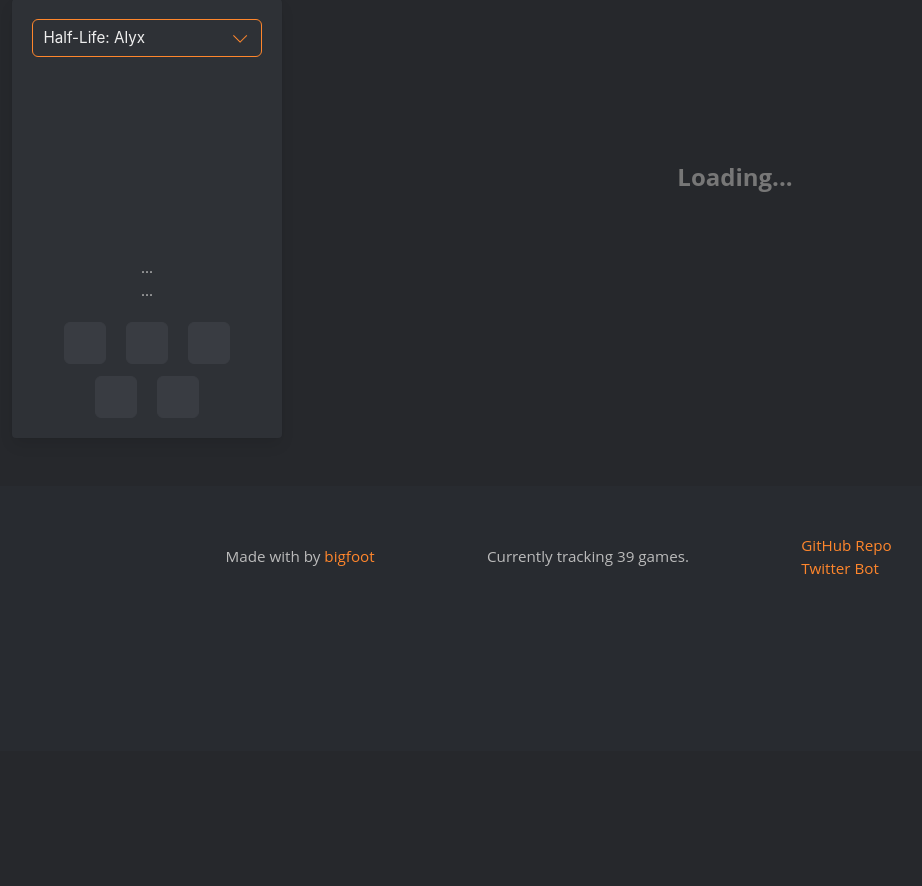
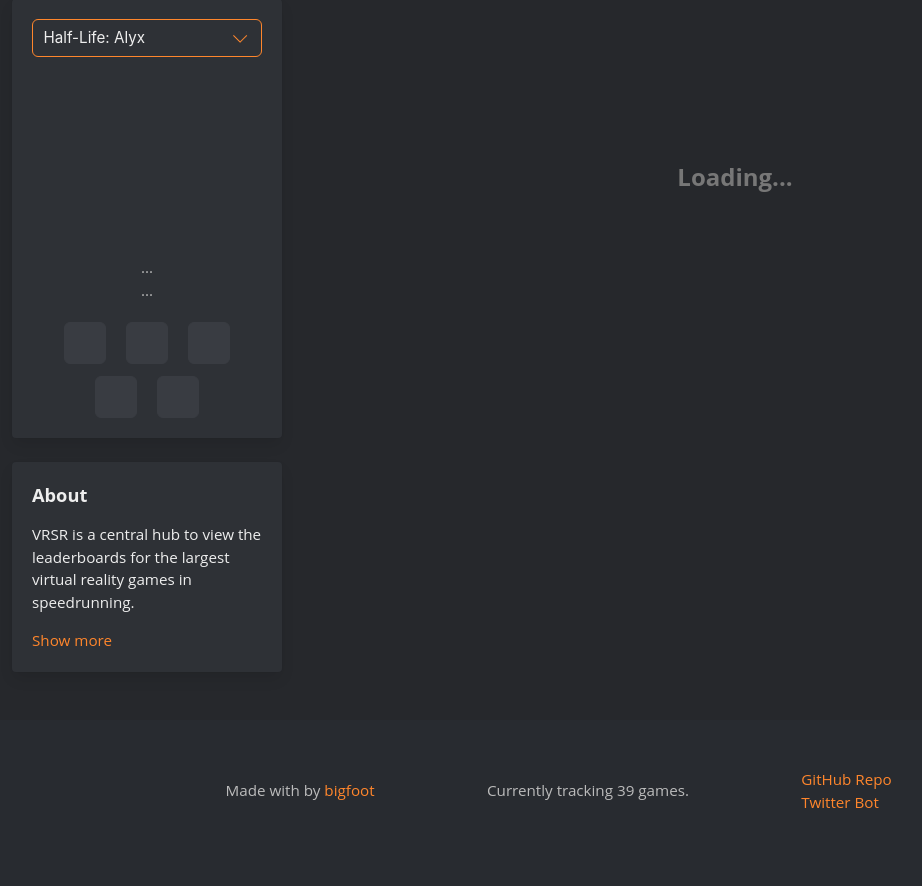
Before and after one commit to VRSpeedruns/VRSpeed.run, a PHP site: page /vrsr.php in a window 1280 px wide. Shown: the part 49-935 px from the top of the page, without its empty margins (52-974 px from the left). Before the commit the page ends 623 px from the top, so only its background shows below. Run offline with PHP 8.4, Linux system fonts and the light colour scheme; some libraries are stand-ins or nearby versions.

Commit message:
added about section, added loading animation for splits, added check in case a run has no video, fixed video button icon

```diff
--- a/vrsr.php
+++ b/vrsr.php
@@ -20,7 +20,6 @@
 		<link href="/assets/fa/css/all.css" rel="stylesheet">
 		<link rel="stylesheet" href="/assets/css/bulma.min.css">
 		<link rel="stylesheet" href="/vrsrassets/css/main.css">
-
 		<link rel="stylesheet" href="/assets/css/googlefonts.css">
 	</head>
 	<body onload="onLoad();">
@@ -53,6 +52,16 @@
 										<div class="button is-dark"><span class="icon"><i class="fas fa-chart-line"></i></span></div>
 									</a>
 								</div>
+							</div>
+						</div>
+						<div class="box about-info">
+							<h1>About</h1>
+							<p>VRSR is a central hub to view the leaderboards for the largest virtual reality games in speedrunning.</p>
+							<a id="about-info-toggle" onclick="toggleAboutInfo();"><i class="fas fa-caret-down"></i> Show more</a>
+							<div id="about-info-more" style="display: none;">
+								<p>If there's a game that you believe belongs on here or you see a bug or error, please ping me (bigfoot#0001) in the VR Speedrunning Discord server.</p>
+								<p>If you'd like to hang out and discuss VR speedrunning, consider joining the <a href="https://discord.gg/7PKWZuW">VR Speedrunning Discord server</a>!</p>
+								<p>For the latest VR world records, check out the <a href="https://twitter.com/VRSpeedruns">VRSR Twitter bot</a>!</p>
 							</div>
 						</div>
 					</div>
@@ -114,7 +123,7 @@
 												View on Speedrun.com
 											</a>
 											<a id="run-single-vid" class="button is-dark is-fullwidth" href="", target="_blank">
-												<span class="icon has-text"><i id="run-single-vid-icon" class="fab"></i></span>
+												<span class="icon has-text"><i id="run-single-vid-icon" class="fab fas"></i></span>
 												<span id="run-single-vid-text">Watch on </span>
 											</a>
 										</div>
@@ -123,7 +132,13 @@
 							</div>
 							<div id="run-single-splits-container">
 								<div class="divider"></div>
-								<div class="container">
+								<div id="run-single-splits-loading" class="loadingdiv" style="display: block;">
+									<div>
+										<div class="spinner"></div>
+										<div class="belowspinner">Loading...</div>
+									</div>
+								</div>
+								<div class="container" id="run-single-splits-inner">
 									<div id="variables">
 										<div class="buttons has-addons">
 											<button id="run-single-splits-rt" class="button is-small is-dark is-variable" onclick=""><i class="fas fa-globe-americas"></i> Realtime</button>
--- a/vrsrassets/css/main.css
+++ b/vrsrassets/css/main.css
@@ -400,6 +400,21 @@ a.button:not(:last-child) {
 
 /* ---------- Misc ---------- */
 
+.about-info > h1 {
+	font-size: 1.2em;
+	margin-bottom: 0.75em;
+	font-weight: bold;
+}
+#about-info-toggle:hover {
+	text-decoration: none;
+}
+#about-info-more {
+	margin-top: 1em;
+}
+.about-info > p:not(:last-child), .about-info > div > p:not(:last-child) {
+	margin-bottom: 1em;
+}
+
 .divider {
 	width: calc(100% + 2.5rem);
 	margin-left: -1.25rem;
--- a/vrsrassets/js/gamedata.js
+++ b/vrsrassets/js/gamedata.js
@@ -113,12 +113,12 @@ function onGameDataLoad()
 		}
 	}
 
-	if (getGame() != null || window.location.hash.length > 1)
+	if (getGame() != null || getHash().length > 1)
 	{
 		var id = getGame();
 		if (id == null)
 		{
-			id = window.location.hash.substring(1);
+			id = getHash().substring(1);
 			replaceState(getPath());
 		}
 
@@ -386,9 +386,9 @@ function displayCategoryTabs(loadOrState = false)
 			}
 		}
 	}
-	else if (window.location.hash)
+	else if (getHash())
 	{
-		var hashName = window.location.hash.substring(1).replace(/ /g, '_').replace(catNameRegex, '');
+		var hashName = getHash().substring(1).replace(/ /g, '_').replace(catNameRegex, '');
 
 		for (var i = 0; i < categories.length; i++)
 		{
--- a/vrsrassets/js/main.js
+++ b/vrsrassets/js/main.js
@@ -1,9 +1,13 @@
 var pathPrefix;
 var mainLoading;
+var aboutInfoToggle;
+var aboutInfoMore;
 
 function onLoad()
 {
     mainLoading = document.getElementById("main-loading");
+    aboutInfoToggle = document.getElementById("about-info-toggle");
+    aboutInfoMore = document.getElementById("about-info-more");
 
     pathPrefix = window.location.pathname.substring(0, 5) + "/";
 
@@ -39,6 +43,10 @@ function setHash(hash)
 
     replaceState(getPath() + hash);
 }
+function getHash()
+{
+    return window.location.hash;
+}
 function getPath()
 {
     return window.location.pathname.substring(6);
@@ -71,6 +79,21 @@ function backFixUrl()
     if (getRun())
     {
         pushState(getGame());
+    }
+}
+
+function toggleAboutInfo()
+{
+    if (aboutInfoMore.style.display == "none")
+    {
+        console.log("test");
+        aboutInfoMore.style.display = "block";
+        aboutInfoToggle.innerHTML = '<i class="fas fa-caret-up"></i> Show Less'
+    }
+    else
+    {
+        aboutInfoMore.style.display = "none";
+        aboutInfoToggle.innerHTML = '<i class="fas fa-caret-down"></i> Show More'
     }
 }
 
--- a/vrsrassets/php/oEmbedData.php
+++ b/vrsrassets/php/oEmbedData.php
@@ -18,7 +18,7 @@ $game = null;
 $title = 'VR Speedrunning Leaderboards';
 $image = '/vrsrassets/images/logo.png';
 $color = '#0165fe';
-$description = 'A central hub to view the leaderboards for the largest VR speedgames.';
+$description = 'A central hub to view the leaderboards for the largest virtual reality games in speedrunning.';
 
 $categoryId = '';
 
```
Also changed, not shown: vrsrassets/js/viewrun.js (+36 -6 lines).
